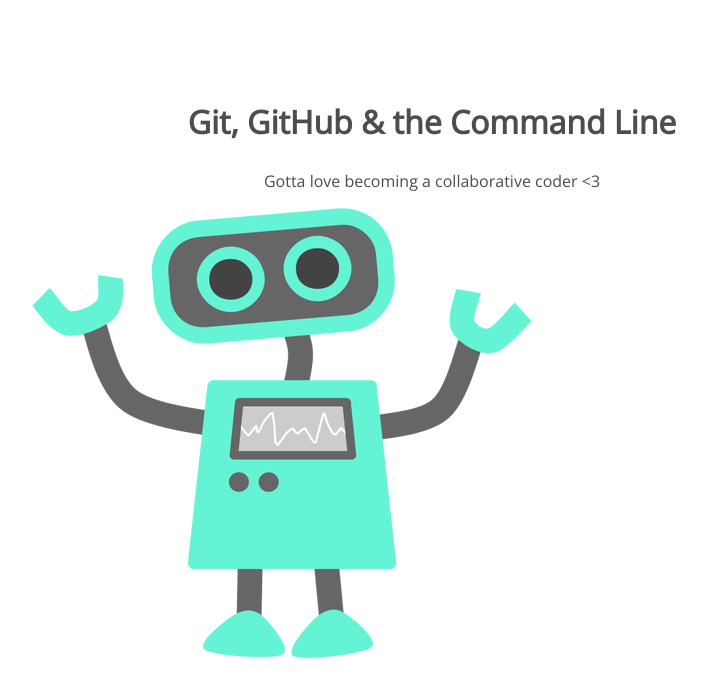
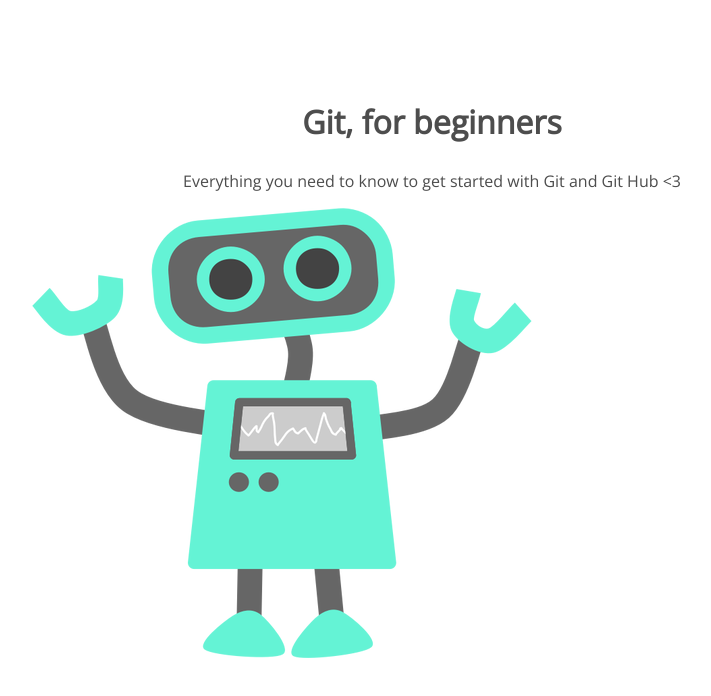
Before and after one commit to Willow3/105-project, a plain HTML site: page index.html in a window 1280 px wide. Shown: the whole page, without its empty margins (208-919 px from the left). Drawn offline with nearby package versions, Linux system fonts and the light colour scheme.

Commit message:
changes to h1 and p

```diff
--- a/index.html
+++ b/index.html
@@ -8,8 +8,8 @@
 </head>
 <body>
 	<section>
-		<h1>Git, GitHub & the Command Line</h1>
-		<p>Gotta love becoming a collaborative coder <3</p>
+		<h1>Git, for beginners</h1>
+		<p>Everything you need to know to get started with Git and Git Hub <3</p>
 		<img src="img/happy-blue-robot.png">
 	</section>
 </body>
```
